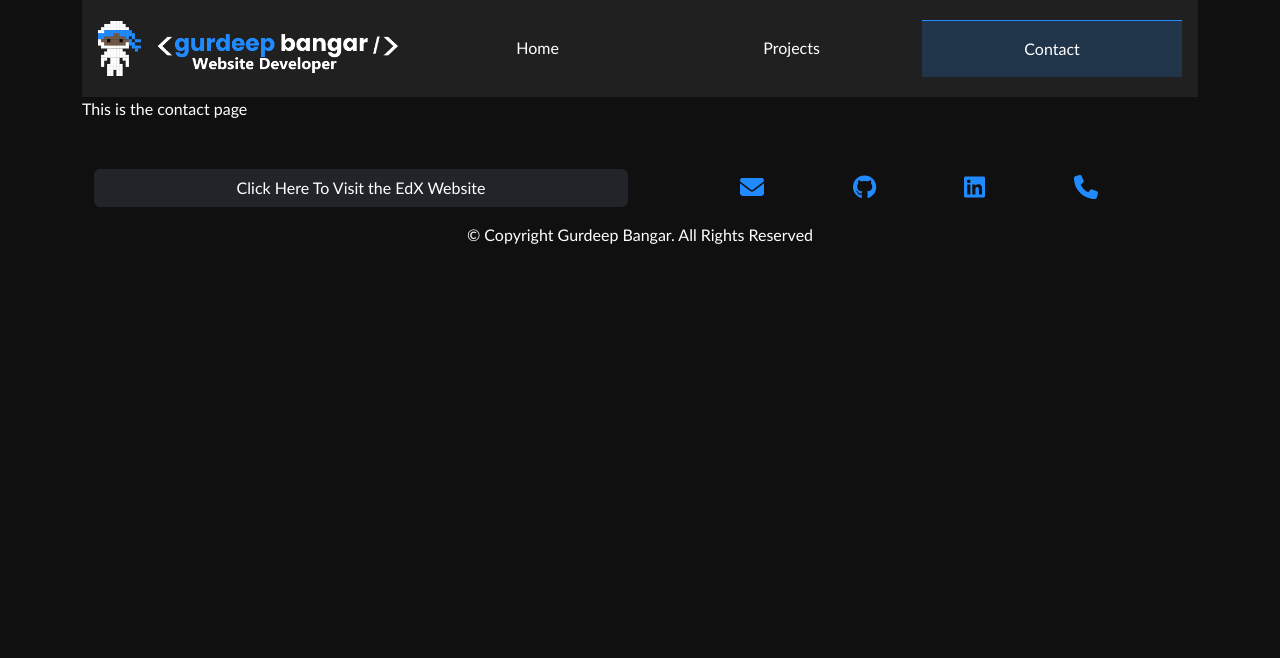
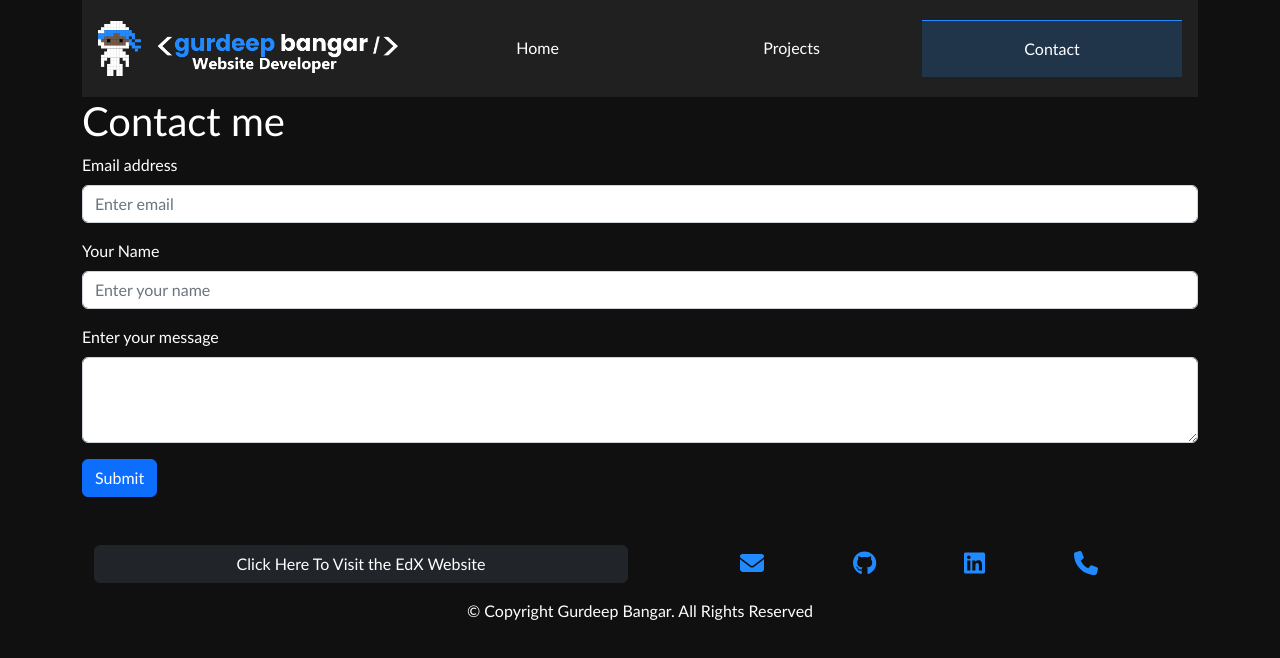
Before and after one commit to gurdeep-ninja/react-portfolio, a React (Create React App) app: page /contact in a window 1280 px wide. Shown: the top 658 px of the page. Built offline with nearby package versions, Linux system fonts and the light colour scheme.

Commit message:
Added contact section

```diff
--- a/src/components/Project/Project.jsx
+++ b/src/components/Project/Project.jsx
@@ -1,5 +1,4 @@
-import { Button, Card, Container, Row, Col } from 'react-bootstrap';
-import CardHeader from 'react-bootstrap/esm/CardHeader';
+import { Button, Card, Col } from 'react-bootstrap';
 
 function Project(props) {
     const { id, title, github, image, demo } = props;
@@ -9,7 +8,7 @@ function Project(props) {
     return (
         <Col xs={12} md={firstProject}>
             <Card className='bg-dark'>
-                <Card.Img variant="top" src={"assets/images/" + image} />
+                <Card.Img variant="top" src={"assets/images/" + image} alt={title} />
                 <Card.Body>
                     <Card.Title>
                         {title}
--- a/src/pages/Contact.jsx
+++ b/src/pages/Contact.jsx
@@ -1,7 +1,99 @@
-function Contact() {
-    return (
-        <>This is the contact page</>
-    )
+import { React, Component } from 'react';
+
+import { Row, Col, Form, Button, Alert } from 'react-bootstrap';
+
+class Contact extends Component {
+    // Setting the component's initial state
+    state = {
+        email: "",
+        name: "",
+        message: "",
+        error: ""
+    };
+
+    handleInputChange = event => {
+        // Getting the value and name of the input which triggered the change
+        const value = event.target.value;
+        const name = event.target.name;
+
+        // Updating the input's state
+        this.setState({
+            [name]: value
+        });
+    };
+
+    handleFormSubmit = event => {
+        // Preventing the default behavior of the form submit (which is to refresh the page)
+        event.preventDefault();
+
+        if (this.state.email === '' || this.state.name === '' || this.state.message === '') {
+            this.setState({
+                error: "yes"
+            });
+
+        } else {
+
+            this.setState({
+                error: "no"
+            });
+
+            this.setState({
+                name: "",
+                email: "",
+                message: ""
+            });
+        }
+    };
+
+    showMessage = () => {
+
+        switch (this.state.error) {
+            case "yes":
+                return <Alert variant="danger">Please fill out all of the fields!</Alert>;
+                break;
+            case "no":
+                return <Alert variant="success">Thank you! I will get in touch shortly!</Alert>;
+                break;
+            default:
+            // code block
+        }
+    }
+
+
+    render() {
+        return (
+            <>
+
+                <h1>Contact me</h1>
+                {this.showMessage()}
+                <section>
+                    <Row>
+                        <Col>
+                            <Form>
+                                <Form.Group className="mb-3" controlId="formBasicEmail">
+                                    <Form.Label>Email address</Form.Label>
+                                    <Form.Control  value={this.state.email} name="email" type="email" placeholder="Enter email" onChange={this.handleInputChange} />
+                                </Form.Group>
+
+                                <Form.Group className="mb-3" controlId="formBasicText">
+                                    <Form.Label>Your Name</Form.Label>
+                                    <Form.Control  value={this.state.name} name="name" type="text" placeholder="Enter your name" onChange={this.handleInputChange} />
+                                </Form.Group>
+
+                                <Form.Group className="mb-3" controlId="exampleForm.ControlTextarea1">
+                                    <Form.Label>Enter your message</Form.Label>
+                                    <Form.Control  value={this.state.message} name="message" as="textarea" rows={3} onChange={this.handleInputChange} />
+                                </Form.Group>
+                                <Button onClick={this.handleFormSubmit} variant="primary" type="submit">
+                                    Submit
+                                </Button>
+                            </Form>
+                        </Col>
+                    </Row>
+                </section>
+            </>
+        )
+    }
 }
 
 export default Contact;
--- a/src/pages/Home.jsx
+++ b/src/pages/Home.jsx
@@ -7,7 +7,7 @@ function Home() {
                     <Container>
                         <Row>
                             <Col md={12} lg={5}>
-                                <img src="assets/images/me.png" alt="A picture of my avatar" className="jumboHeroImage" />
+                                <img src="assets/images/me.png" alt="Me" className="jumboHeroImage" />
                             </Col>
                             <Col md={12} lg={7} >
                                 <div className="jumboCopy">
@@ -38,40 +38,40 @@ function Home() {
                                         small electronic projects to tinkering with Linux server configurations.</p>
                                 </Row>
                             </Col>
-                            {/* Column 2 of 2 - Skill column */}
+                            {/* Column 2 of 2 - Content column */}
                             <Col sm={12} md={6}>
                                 <Row className="mt-5">
                                     {/* Skill 1 of 8 */}
                                     <Col lg={3} sm={6} className="col-6 text-center mb-4">
-                                        <div className="skill"><img src="assets/images/html-icon.png" /><p>HTML</p></div>
+                                        <div className="skill"><img src="assets/images/html-icon.png" alt="HTML" /><p>HTML</p></div>
                                     </Col>
                                     {/* Skill 2 of 8 */}
                                     <Col lg={3} sm={6} className="col-6 text-center mb-4">
-                                        <div className="skill"><img src="assets/images/css-file-format-icon.png" /><p>CSS</p></div>
+                                        <div className="skill"><img src="assets/images/css-file-format-icon.png" alt="CSS" /><p>CSS</p></div>
                                     </Col>
                                     {/* Skill 3 of 8 */}
                                     <Col lg={3} sm={6} className="col-6 text-center mb-4">
-                                        <div className="skill"><img src="assets/images/git-icon.png"/><p>Git</p></div>
+                                        <div className="skill"><img src="assets/images/git-icon.png" alt="GIT" /><p>Git</p></div>
                                     </Col>
                                     {/* Skill 4 of 8 */}
                                     <Col lg={3} sm={6} className="col-6 text-center mb-4">
-                                        <div className="skill"><img src="assets/images/bootstrap-5-logo-icon.png"/><p>Bootstrap</p></div>
+                                        <div className="skill"><img src="assets/images/bootstrap-5-logo-icon.png" alt="Bootstrap" /><p>Bootstrap</p></div>
                                     </Col>
                                     {/* Skill 5 of 8 */}
                                     <Col lg={3} sm={6} className="col-6 text-center mb-4">
-                                        <div className="skill"><img src="assets/images/javascript-programming-language-icon.png"/><p>JavaScript</p></div>
+                                        <div className="skill"><img src="assets/images/javascript-programming-language-icon.png" alt="JavaScript" /><p>JavaScript</p></div>
                                     </Col>
                                     {/* Skill 6 of 8 */}
                                     <Col lg={3} sm={6} className="col-6 text-center mb-4">
-                                        <div className="skill"><img src="assets/images/jquery-icon.png"/><p>jQuery</p></div>
+                                        <div className="skill"><img src="assets/images/jquery-icon.png" alt="jQuery" /><p>jQuery</p></div>
                                     </Col>
                                     {/* Skill 7 of 8 */}
                                     <Col lg={3} sm={6} className="col-6 text-center mb-4">
-                                        <div className="skill"><img src="assets/images/react-js-icon.png"/><p>React</p></div>
+                                        <div className="skill"><img src="assets/images/react-js-icon.png" alt="ReactJS" /><p>React</p></div>
                                     </Col>
                                     {/* Skill 8 of 8 */}
                                     <Col lg={3} sm={6} className="col-6 text-center mb-4">
-                                        <div className="skill"><img src="assets/images/node-js-icon.png"/><p>Node.js</p></div>
+                                        <div className="skill"><img src="assets/images/node-js-icon.png" alt="Node.JS" /><p>Node.js</p></div>
                                     </Col>
                                 </Row>
                             </Col>
```
